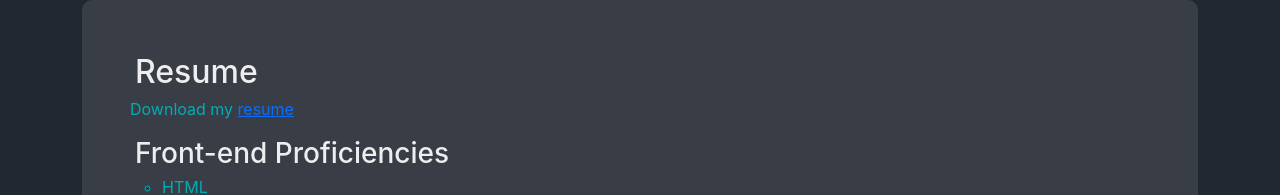
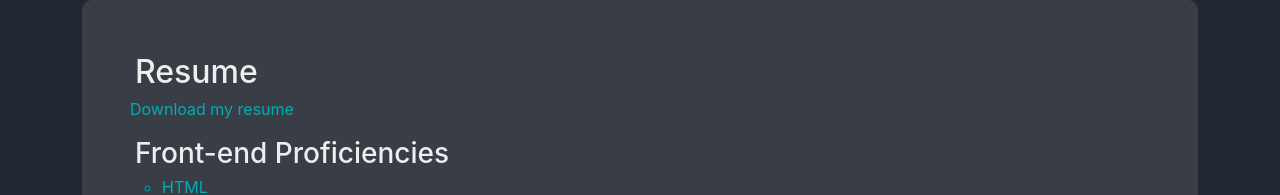
Before and after one commit to NicolasFlamel/nicolasflamel.github.io, a React (Create React App) app: page / in a window 1280 px wide. Both pictures are taken after a click on the item "Resume". Shown: the part 136-331 px from the top of the page. Built offline with nearby package versions, Linux system fonts and the light colour scheme.

Commit message:
changed resume download to link

```diff
--- a/src/pages/Resume.js
+++ b/src/pages/Resume.js
@@ -1,6 +1,5 @@
-import resumePDF from '../assets/resume.pdf';
-
 function Resume() {
+  const resumeLink = process.env.REACT_APP_GOOGLE_DRIVE_LINK;
   const styles = {
     listStyle: {
       listStyleType: 'circle',
@@ -32,7 +31,7 @@
       <h2>Resume</h2>
       <p>
         Download my{' '}
-        <a href={resumePDF} download="Amauri's Resume">
+        <a href={resumeLink} rel="noreferrer" target="_blank">
           resume
         </a>
       </p>
```
Also changed, not shown: 1 other file (tests, documents, lock files or other folders).
